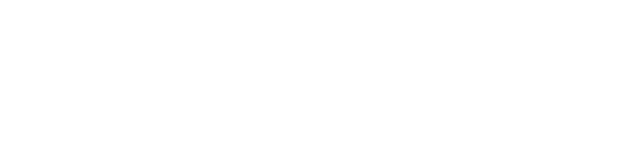
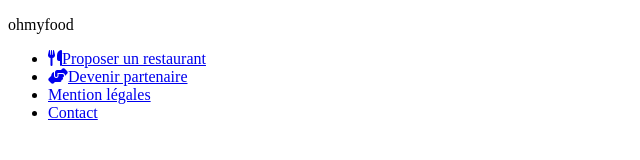
Before and after one commit to FYTomi/PhamDanielTomi_3_06092021, a plain HTML site: page Ohmyfood_restaurants/menu-alafrancaise.html in a window 1280 px wide. Shown: the whole page, without its empty margins (0-640 px from the left). Drawn offline with Linux system fonts and the light colour scheme; files that its build step writes are made by us from their sources; a web font is replaced by a local one.

Commit message:
footer restaurants

```diff
--- a/Ohmyfood_restaurants/menu-alafrancaise.html
+++ b/Ohmyfood_restaurants/menu-alafrancaise.html
@@ -24,3 +24,21 @@
 
         <title>Oh my Food - À la française</title>
     </head>
+
+
+
+
+
+    <footer>
+        <p>ohmyfood</p>
+        <ul>
+            <li><a href="#"><i class="fas fa-utensils"></i>Proposer un restaurant</a></li>
+            <li><a href="#"><i class="fas fa-hands-helping"></i>Devenir partenaire</a></li>
+            <li><a href="#">Mention légales</a></li>
+            <li><a href="#">Contact</a></li>
+        </ul>
+
+
+    </footer>
+
+</html>
```
Also changed, not shown: Ohmyfood_restaurants/menu-lanoteenchantee.html (+18 -0 lines), Ohmyfood_restaurants/menu-lapalettedugout.html (+18 -0 lines), Ohmyfood_restaurants/menu-ledelicedessens.html (+18 -0 lines).
